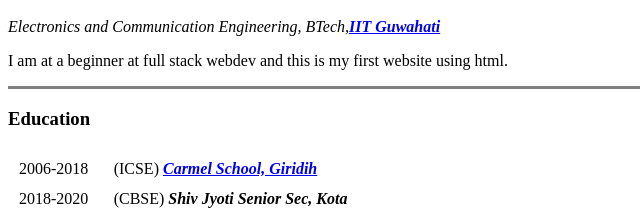
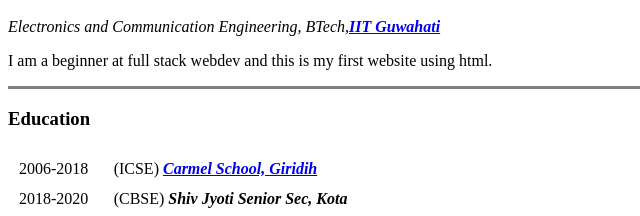
Before and after one commit to rachit-2702/First-try-at-Html-, a plain HTML site: page index.html in a window 1280 px wide. Shown: the part 263-479 px from the top of the page, 0-640 px from the left. Drawn offline with Linux system fonts and the light colour scheme.

Commit message:
Update index.html

```diff
--- a/index.html
+++ b/index.html
@@ -15,7 +15,7 @@
     </em>
   </p>
   <p>
-    I am at a beginner at full stack webdev and this is my first website using html.
+    I am a beginner at full stack webdev and this is my first website using html.
   </p>
   <hr size="3" noshade />
   <h3> Education</h3>
```
